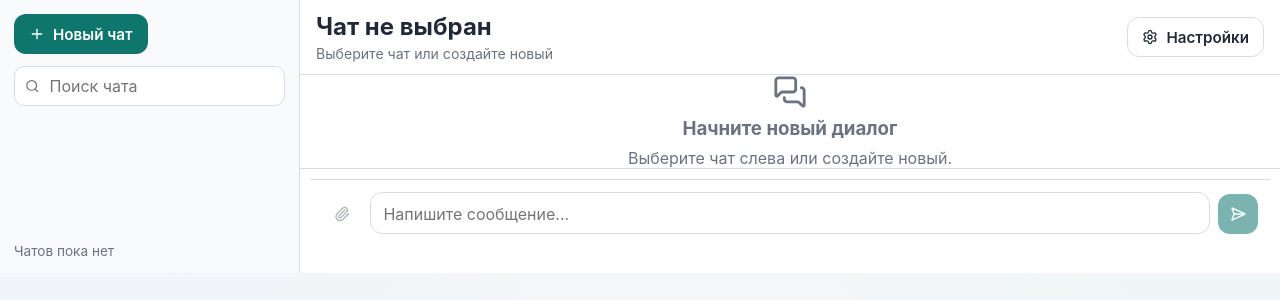
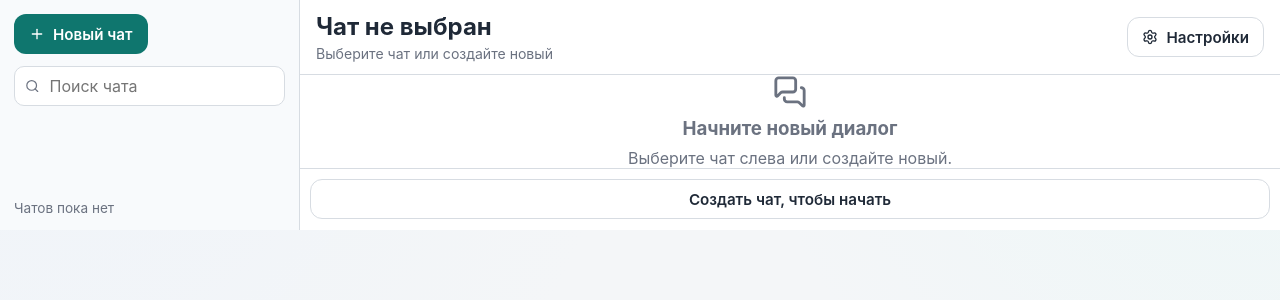
Before and after one commit to AsyncAssassin/gigachat-ui, a React app: page / in a window 1280 px wide. Shown: the top 300 px of the page. Built offline with nearby package versions, Linux system fonts and the light colour scheme; the HTML template or start-up script is replaced by a standard one.

Commit message:
fix: improve empty chat entrypoint and widen message bubbles

```diff
--- a/src/components/chat/ChatWindow.tsx
+++ b/src/components/chat/ChatWindow.tsx
@@ -16,9 +16,10 @@ import styles from './ChatWindow.module.css'
 interface ChatWindowProps {
   chat: Chat | null
   onOpenSettings: () => void
+  onCreateChat: () => void
 }
 
-export function ChatWindow({ chat, onOpenSettings }: ChatWindowProps) {
+export function ChatWindow({ chat, onOpenSettings, onCreateChat }: ChatWindowProps) {
   const activeChatId = chat?.id ?? null
   const messages = useChatStore(selectMessagesForChat(activeChatId))
   const isLoading = useChatStore(selectLoadingForChat(activeChatId))
@@ -58,13 +59,18 @@ export function ChatWindow({ chat, onOpenSettings }: ChatWindowProps) {
       </div>
 
       <div className={styles.footer}>
-        <ErrorMessage message={chatSession.error} />
-        <InputArea
-          disabled={!chat}
-          isLoading={isLoading}
-          onSend={chatSession.sendMessage}
-          onStop={chatSession.stopGeneration}
-        />
+        {chat ? <ErrorMessage message={chatSession.error} /> : null}
+        {chat ? (
+          <InputArea
+            isLoading={isLoading}
+            onSend={chatSession.sendMessage}
+            onStop={chatSession.stopGeneration}
+          />
+        ) : (
+          <Button variant="secondary" onClick={onCreateChat}>
+            Создать чат, чтобы начать
+          </Button>
+        )}
       </div>
     </section>
   )
--- a/src/components/chat/Message.module.css
+++ b/src/components/chat/Message.module.css
@@ -31,13 +31,13 @@
   border-radius: 14px;
   padding: 10px 12px;
   min-width: 0;
-  max-width: min(760px, calc(100% - 44px));
+  max-width: min(860px, calc(100% - 44px));
   overflow: hidden;
 }
 
 .row[data-role='user'] .bubble {
   background: var(--color-user-message-bg);
-  max-width: min(760px, 100%);
+  max-width: min(860px, 100%);
 }
 
 .meta {
--- a/src/components/layout/AppLayout.tsx
+++ b/src/components/layout/AppLayout.tsx
@@ -64,6 +64,7 @@ export function AppLayout({
         <ChatWindow
           chat={activeChat}
           onOpenSettings={onOpenSettings}
+          onCreateChat={onCreateChat}
         />
       </div>
     </main>
```
Also changed, not shown: 1 other file (tests, documents, lock files or other folders).
